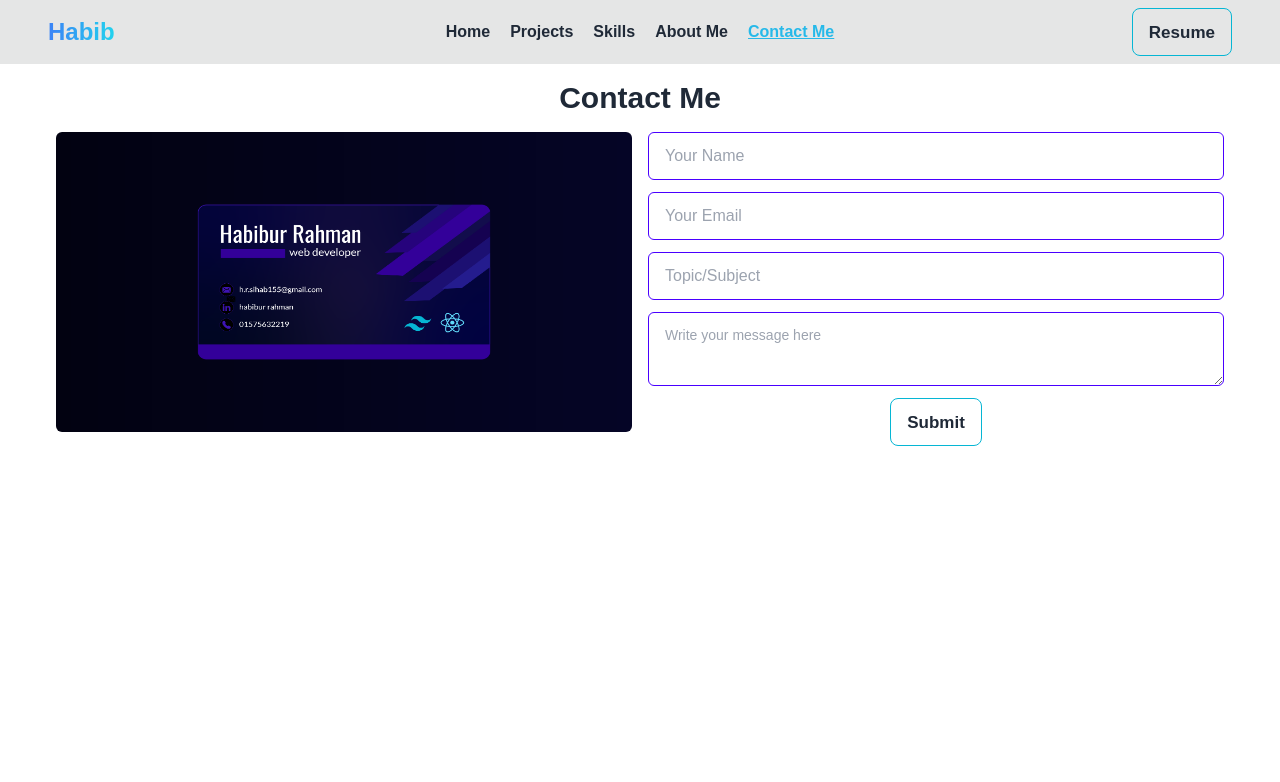
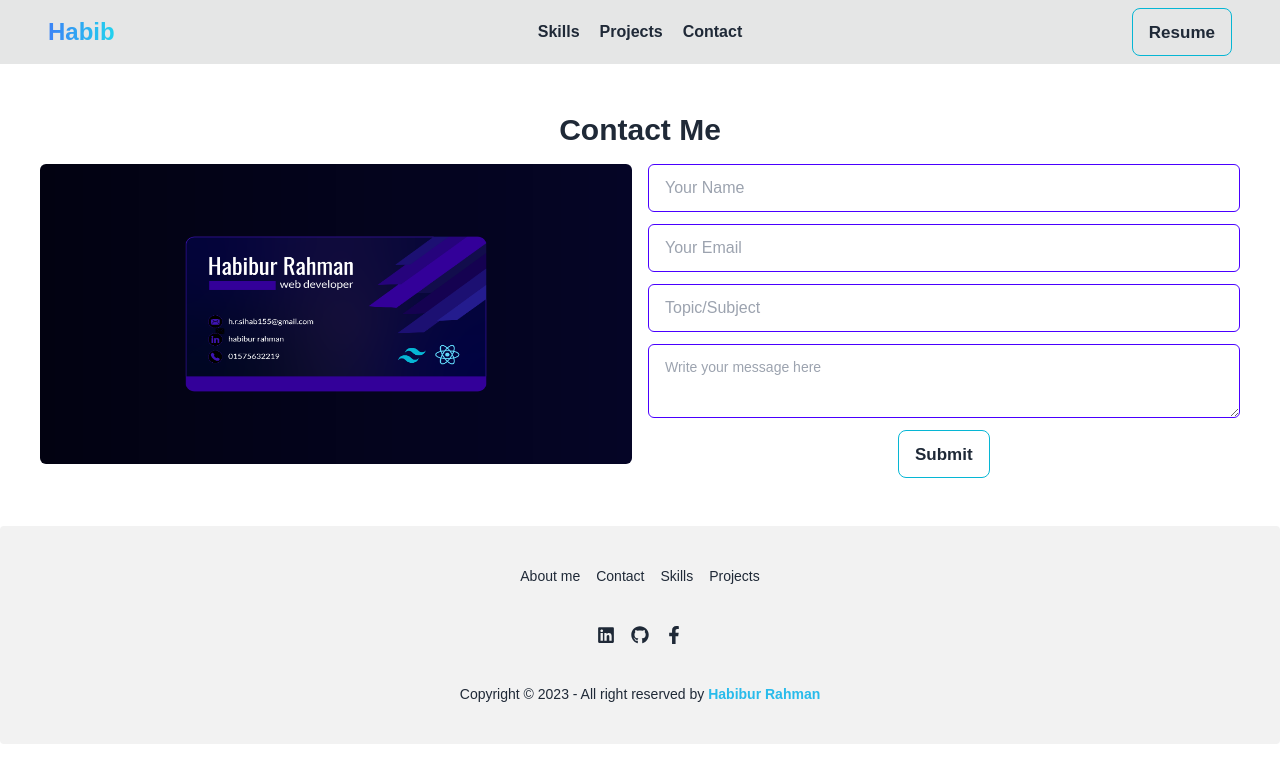
Before and after one commit to habib-153/portfulio-web, a React (Vite) app: page /contactMe in a window 1280 px wide. Shown: the top 782 px of the page. Built offline with nearby package versions, Linux system fonts and the light colour scheme.

Commit message:
all issue fixed and new navigation in page

```diff
--- a/src/Home/AboutMe/AboutMe.jsx
+++ b/src/Home/AboutMe/AboutMe.jsx
@@ -2,9 +2,9 @@ import SectionTitle from '../../Component/SectionTitle/SectionTitle';
 import ima1 from '../../assets/IMG_4604.jpg'
 const AboutMe = () => {
   return (
-    <div className='my-4'>
+    <div className='my-12'>
         <SectionTitle heading="About Me"></SectionTitle>
-      <div className="hero-content flex-col md:flex-row gap-6">
+      <div className="hero-content flex-col-reverse md:flex-row gap-6">
         <div className=''>
             <img
           src={ima1}
--- a/src/Home/Banner/Banner.jsx
+++ b/src/Home/Banner/Banner.jsx
@@ -8,7 +8,7 @@ function Banner() {
 
   useEffect(() => {
     const typed = new Typed(el.current, {
-      strings: ["Web Developer", "Web Design"],
+      strings: ["Web Developer", "MERN Stack"],
       typeSpeed: 90,
       backSpeed: 90,
       loop: true,
@@ -20,7 +20,7 @@ function Banner() {
   }, []);
 
   return (
-    <div className="grid grid-cols-1 md:grid-cols-2 gap-4 items-center my-16 md:my-24  p-4">
+    <div className="grid grid-cols-1 md:grid-cols-2 gap-4 items-center my-[50px] ">
       <div className="space-y-3">
         <h2 className="text-5xl font-bold ">I’m Habibur Rahman</h2>
         <div>
--- a/src/Home/ContactMe/ContactMe.jsx
+++ b/src/Home/ContactMe/ContactMe.jsx
@@ -54,16 +54,23 @@ function ContactMe() {
   };
 
   return (
-    <div className="p-4">
-      <h2 className="text-center text-3xl font-semibold">Contact Me</h2>
+    <div className="my-12">
+      <h2 data-aos="fade-up"
+
+        data-aos-duration="300" className="text-center text-3xl font-semibold">Contact Me</h2>
       <div className="grid grid-cols-1 md:grid-cols-2 gap-4 my-4">
       <div>
-            <img className="md:h-[300px] img w-full rounded-md" src={img2} alt="" />
+            <img data-aos="fade-up"
+
+            data-aos-duration="350" className="md:h-[300px] img w-full rounded-md" src={img2} alt="" />
         </div>
         <div>
           <form className="space-y-3" onSubmit={onSubmit}>
             <div className="form-control">
               <input
+              data-aos="fade-up"
+
+              data-aos-duration="300"
                 type="text"
                 name="from_name"
                 placeholder="Your Name"
@@ -74,6 +81,9 @@ function ContactMe() {
             </div>
             <div className="form-control">
               <input
+              data-aos="fade-up"
+
+              data-aos-duration="300"
                 type="email"
                 name="reply_to"
                 placeholder="Your Email"
@@ -84,6 +94,9 @@ function ContactMe() {
             </div>
             <div className="form-control">
               <input
+              data-aos="fade-down"
+
+              data-aos-duration="300"
                 type="text"
                 name="subject"
                 placeholder="Topic/Subject"
@@ -94,6 +107,9 @@ function ContactMe() {
             </div>
             <div className="form-control">
               <textarea
+              data-aos="fade-down"
+
+              data-aos-duration="300"
                 name="message"
                 className="textarea textarea-primary  rounded-md w-full"
                 placeholder="Write your message here"
@@ -102,7 +118,9 @@ function ContactMe() {
               ></textarea>
             </div>
             <div className="w-full text-center">
-              <button className="btn btn-outline text-[17px] border-cyan-500 hover:bg-[#0db3eae1]">
+              <button data-aos="fade-up"
+
+              data-aos-duration="300" className="btn btn-outline text-[17px] border-cyan-500 hover:bg-[#0db3eae1]">
                 Submit
               </button>
             </div>
--- a/src/Home/Education/Education.jsx
+++ b/src/Home/Education/Education.jsx
@@ -2,7 +2,7 @@ import SectionTitle from "../../Component/SectionTitle/SectionTitle";
 
 const Education = () => {
   return (
-    <div>
+    <div className="my-12">
       <SectionTitle heading="Education"></SectionTitle>
       <div className="my-4">
         <ul className="timeline timeline-snap-icon max-md:timeline-compact timeline-vertical">
--- a/src/Home/Footer/Footer.jsx
+++ b/src/Home/Footer/Footer.jsx
@@ -3,10 +3,10 @@ const Footer = () => {
     return (
         <footer className="footer footer-center p-10 bg-base-200 text-base-content rounded">
   <nav className="grid grid-flow-col gap-4">
-    <a href="/aboutMe" className="link link-hover">About me</a>
-    <a href="/contactMe" className="link link-hover">Contact</a>
-    <a href="/skills" className="link link-hover">Skills</a>
-    <a href="/projects" className="link link-hover">Projects</a>
+    <a href="#about" className="link link-hover">About me</a>
+    <a href="#contact" className="link link-hover">Contact</a>
+    <a href="#skills" className="link link-hover">Skills</a>
+    <a href="#projects" className="link link-hover">Projects</a>
   </nav>
   <nav>
     <div className="grid grid-flow-col gap-4 text-lg">
--- /dev/null
+++ b/src/Home/Home/Home.css
@@ -0,0 +1,9 @@
+html {
+  scroll-snap-type: y mandatory;
+  scroll-behavior: smooth;
+}
+
+section {
+  height: 100vh;
+  scroll-snap-align: center;
+}
--- a/src/Home/Home/Home.jsx
+++ b/src/Home/Home/Home.jsx
@@ -2,21 +2,19 @@ import AboutMe from "../AboutMe/AboutMe";
 import Banner from "../Banner/Banner";
 import ContactMe from "../ContactMe/ContactMe";
 import Education from "../Education/Education";
-import Footer from "../Footer/Footer";
 import Projects from "../Projects/Projects";
 import Skills from "../Skills/Skills";
-
+import './Home.css'
 
 const Home = () => {
     return (
-        <div >
+        <div>
             <Banner></Banner>
-            <AboutMe></AboutMe>
-            <Education></Education>
-            <Skills></Skills>
-            <Projects></Projects>
-            <ContactMe></ContactMe>
-            <Footer></Footer>
+            <div id="about"><AboutMe></AboutMe></div>
+            <div id="education"><Education></Education></div>
+            <div id="skills"><Skills></Skills></div>
+            <div id="projects"><Projects></Projects></div>
+            <div id="contact"><ContactMe></ContactMe></div>
         </div>
     );
 };
--- a/src/Home/Navbar/Navbar.jsx
+++ b/src/Home/Navbar/Navbar.jsx
@@ -1,25 +1,10 @@
-import { NavLink } from "react-router-dom";
 import Resume from "../../assets/HabiburRahmanResume.pdf";
 
 const Navbar = () => {
   const navLinks = (
     <div className="md:flex gap-5 md:items-center">
-      <li className="hover:text-[#272ee5ea]">
-        <NavLink
-          to="/"
-          className={({ isActive, isPending }) =>
-            isActive
-              ? "text-[#0db3eae1] hover:text-[#272ee5ea] underline font-bold"
-              : isPending
-              ? "pending"
-              : ""
-          }
-        >
-          Home
-        </NavLink>
-      </li>
-      <li className="hover:text-[#272ee5ea]">
-        <NavLink
+      <li className="hover:text-[#0db3eae1]">
+        {/* <NavLink
           to="/projects"
           className={({ isActive, isPending }) =>
             isActive
@@ -30,56 +15,20 @@ const Navbar = () => {
           }
         >
           Projects
-        </NavLink>
+        </NavLink> */}
+        <a href="#skills">Skills</a>
       </li>
-      <li className="hover:text-[#272ee5ea]">
-        <NavLink
-          to="/skills"
-          className={({ isActive, isPending }) =>
-            isActive
-              ? "text-[#0db3eae1] hover:text-[#272ee5ea] underline font-bold"
-              : isPending
-              ? "pending"
-              : ""
-          }
-        >
-          Skills
-        </NavLink>
+      <li className="hover:text-[#0db3eae1]">
+        <a href="#projects">Projects</a>
       </li>
-      <li className="hover:text-[#272ee5ea]">
-        <NavLink
-          to="/aboutMe"
-          className={({ isActive, isPending }) =>
-            isActive
-              ? "text-[#0db3eae1] hover:text-[#272ee5ea] underline font-bold"
-              : isPending
-              ? "pending"
-              : ""
-          }
-        >
-          About Me
-        </NavLink>
-      </li>
-      <li className="hover:text-[#272ee5ea]">
-        <NavLink
-          to="/contactMe"
-          className={({ isActive, isPending }) =>
-            isActive
-              ? "text-[#0db3eae1] hover:text-[#272ee5ea] underline font-bold"
-              : isPending
-              ? "pending"
-              : ""
-          }
-        >
-          Contact Me
-          {/* <a href="contactMe#">Contact Me</a> */}
-        </NavLink>
+      <li className="hover:text-[#0db3eae1]">
+      <a href="#contact">Contact</a>
       </li>
     </div>
   );
   return (
-    <div className="z-10 fixed navbar top-0 max-w-[1300px] h-[50px] bg-base-300">
-      <div className=" navbar max-w-[1200px] mx-auto ">
+    <div className="navbar top-0 max-w-[1300px] h-[50px] bg-base-300">
+      <div className="navbar max-w-[1200px] mx-auto ">
       <div className="navbar-start">
         <div className="dropdown">
           <label tabIndex={0} className="btn btn-ghost md:hidden">
--- a/src/Home/Projects/Projects.jsx
+++ b/src/Home/Projects/Projects.jsx
@@ -10,11 +10,13 @@ const Projects = () => {
       .then((data) => setProjects(data));
   }, []);
   return (
-    <div className="my-8">
+    <div  className="my-16">
       <SectionTitle heading="Projects"></SectionTitle>
       <div className="grid grid-cols-1 md:grid-cols-2 lg:grid-cols-3 gap-4 my-4">
         {projects.map((project) => (
-          <div key={project.id} data-aos="fade-up"
+          <div key={project.id}  data-aos="fade-up"
+          data-aos-easing="linear"
+          data-aos-duration="300"
           data-aos-anchor-placement="top-bottom">
             <div className="card bg-base-100 shadow-xl">
               <figure>
@@ -28,13 +30,11 @@ const Projects = () => {
                   {project.name}
                 </h2>
                 <p><span className="font-bold">Type: </span>{project.type}</p>
-                <div className="card-actions justify-center">
+                <div className="card-actions flex  md:justify-center">
                   <a href={project.live_link} className="badge badge-outline">Live Link</a>
                   <a href={project.client_side_repo} className="badge badge-outline">Client Side-R</a>
                   <a href={project.server_side_repo} className="badge badge-outline">Server side-R</a>
-                </div>
-                <div className="justify-center card-actions">
-                        <a href={project.features} className="badge badge-outline font-bold">Features And Details</a>
+                  <a href={project.features} className="badge badge-outline font-bold">Features And Details</a>
                 </div>
               </div>
             </div>
--- a/src/LayOut/Main.jsx
+++ b/src/LayOut/Main.jsx
@@ -1,14 +1,16 @@
 import { Outlet } from "react-router-dom";
 import Navbar from "../Home/Navbar/Navbar";
+import Footer from "../Home/Footer/Footer";
 
 const Main = () => {
     return (
-        <div >
+        <>
             <Navbar></Navbar>
-            <div className="max-w-[1200px] mx-auto my-16">
+            <div className="max-w-[1200px] p-4 md:p-0 mx-auto mt-12">
                 <Outlet></Outlet>
             </div>
-        </div>
+            <Footer></Footer>
+        </>
     );
 };
 
```
Also changed, not shown: src/Home/Skills/Skills.jsx (+13 -14 lines).
